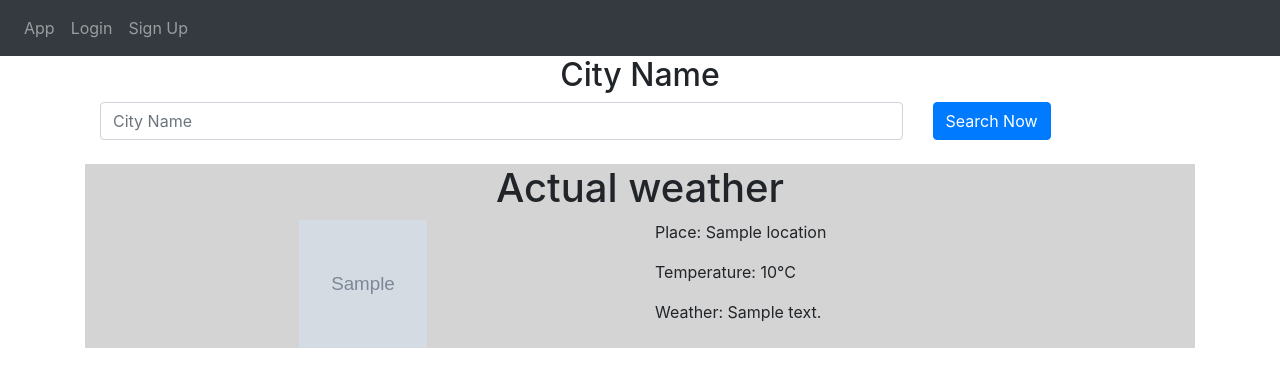
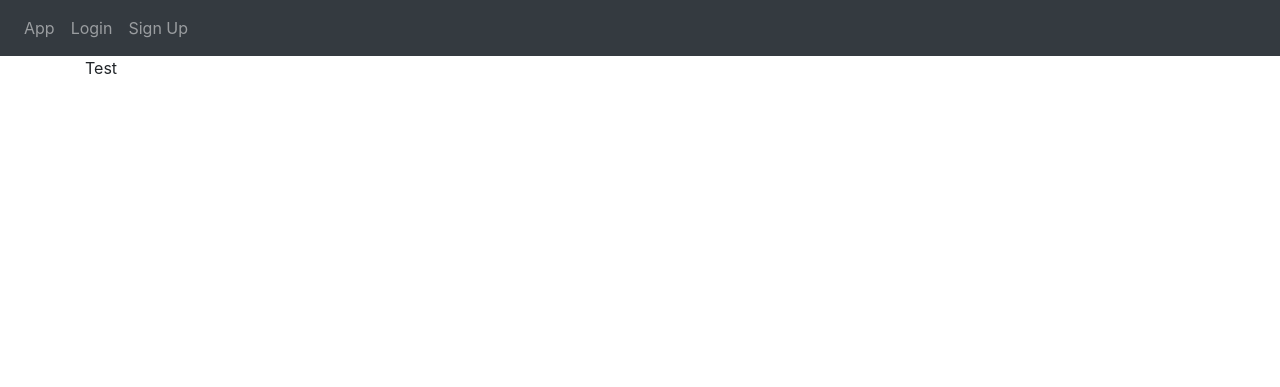
Before and after one commit to jenicekhartigu/stin2024-weatherApp, a Flask app: page /nologin in a window 1280 px wide. Shown: the top 387 px of the page. Run offline with Flask 3, Linux system fonts and the light colour scheme; tables that the repository leaves empty hold one stand-in row (values such as "Sample post"); grey boxes marked "Sample" are stand-in pictures; a database or web service that is not in the repository returns one stand-in record (values such as "Sample title"); data that the repository does not hold is empty; some libraries are stand-ins or nearby versions.

Commit message:
deploy hope

```diff
--- a/website/templates/nologpage.html
+++ b/website/templates/nologpage.html
@@ -1,83 +1,5 @@
 {% extends "base.html" %} {% block title%} Weather App {% endblock%} {%block content %}
 
-<form class="container" method="post">
-  <h2 align="center">City Name</h2>
-  <div class="row">
-    <div class="col-md-9">
-      <input
-        type="text"
-        class="form-control"
-        placeholder="City Name"
-        name="getMesto"
-      />
-    </div>
-    <div class="col-md-3" style="align: right;">
-      <button type="submit" value="search_place" class="btn btn-primary">
-        Search Now
-      </button>
-    </div>
-  </div>
-</form>
-</br>
-  <div class="container" style="background: #D4D4D4;" >
-    <h1 align="center">Actual weather</h1>
-    <div class="row">
-      <div class="col-md">
-        <div align="center" style="margin: 0 auto;" class="well">
-          <img src="{{ weather_image }}" width="128" height="128" alt="obrazek">
-        </div>
-      </div>
-      <div class="col-md">
-        <div class="row">
-          <div class="col-md">
-            <div class="well">
-              <p style="margin: 5 auto;">Place: {{ city_name }}</p>
-            </div>
-          </div>
-        </div>
-        <div class="row">
-          <div class="col-md">
-            <div class="well">
-              <p style="margin: 5 auto;">Temperature: {{actual_temp}}&deg;C</p>
-            </div>
-          </div>
-        </div>
-        <div class="row">
-          <div class="col-md">
-            <div class="well">
-              <p style="margin: 5 auto;">Weather: {{ weather }}</p>
-            </div>
-          </div>
-        </div>
-      </div>
-    </div>
-      {% if user.is_authenticated %}
-      <h3>History data</h3>
-      {% for i in history%}
-      <div class="row" style= "border:1px solid black;">
-        <div class="col-sm-3">
-          <p>{{i.time}}</p>
-        </div>
-        <div class="col-sm-2">
-          <img src="{{ i.condition.icon }}" alt="history">
-        </div>
-        <div class="col-sm-3">
-          <p>{{ i.condition.text}}<p>
-        </div>
-        <div class="col-sm-3">
-          <p>{{ i.temp_c }}&deg;C<p>
-          </div>
-      </div>
-      {% endfor %}
-      {% endif %}
-
-  </div>
-</div>
-
-<div class="container">
-{% block content1 %}
-
-{% endblock %}
-</div>
+<div>Test</div>
 
 {%endblock%}
```
